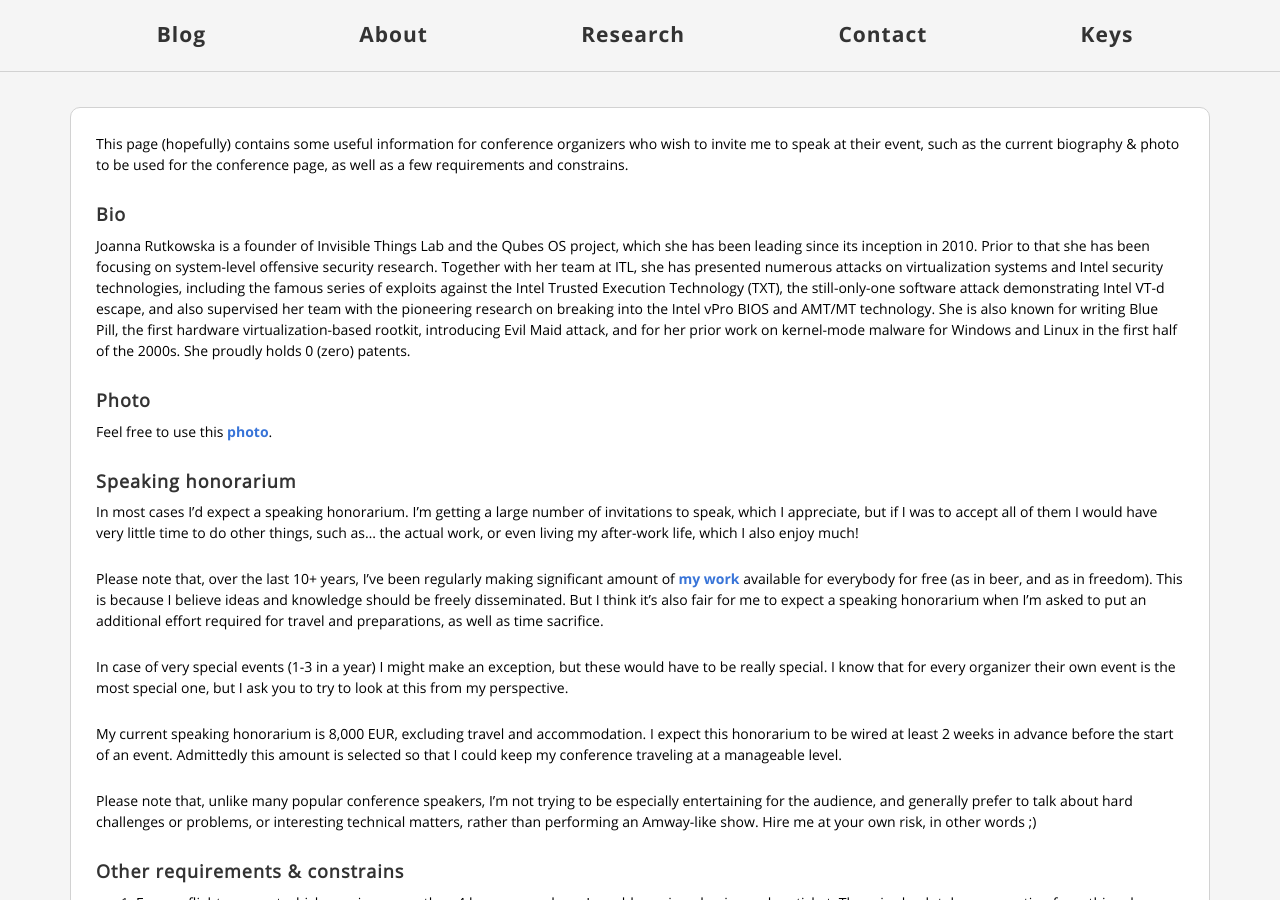
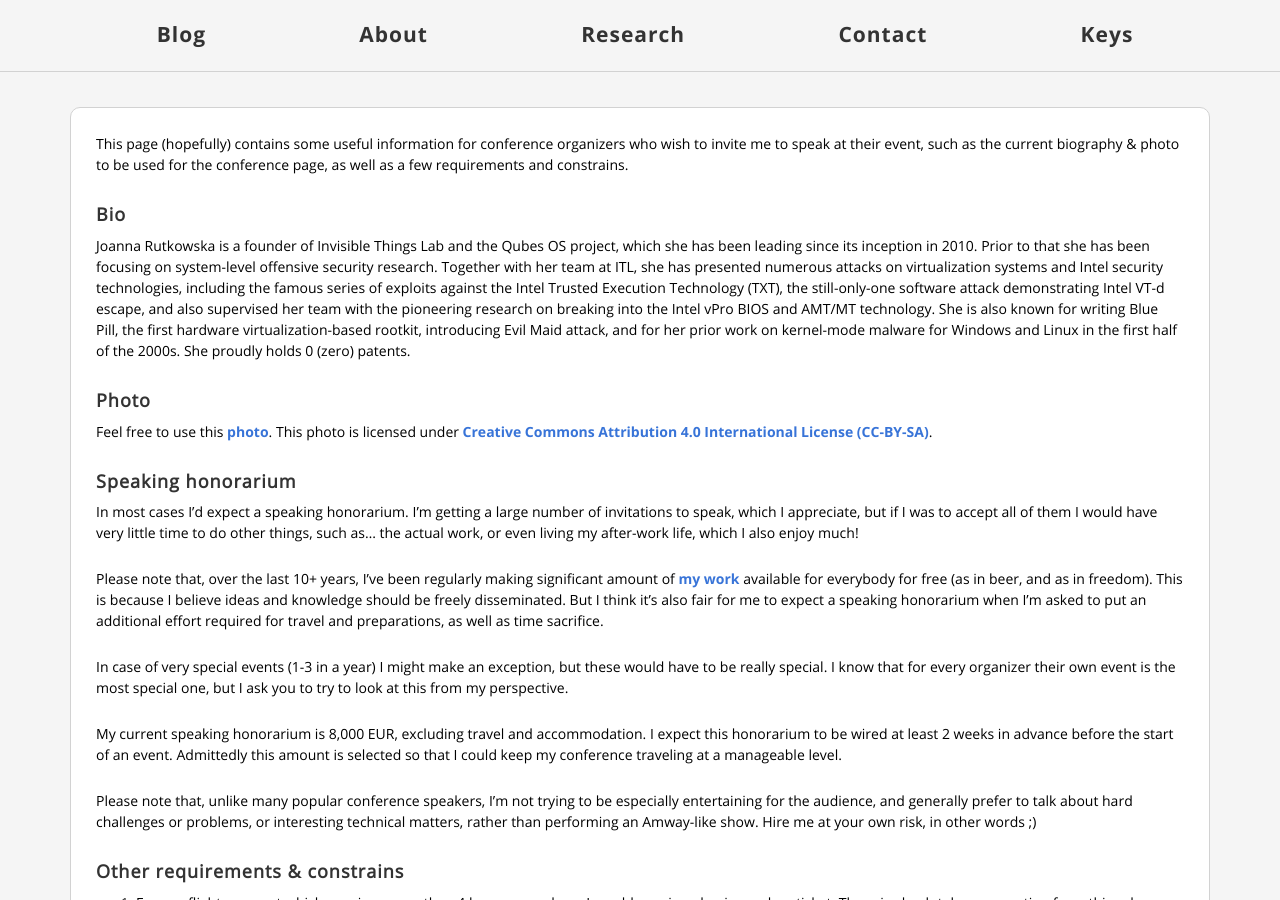
Before and after one commit to rootkovska/rootkovska.github.io, a Jekyll site: the page built from speaking.md, in a window 1280 px wide and 900 px high. Built offline with Jekyll 4.4.1, drawn with Linux system fonts in a browser that asks for light colours.

Commit message:
Add licensing information for the bio photo to allow its use on Wikipedia.

```diff
--- a/speaking.md
+++ b/speaking.md
@@ -28,7 +28,8 @@ malware for Windows and Linux in the first half of the 2000s. She proudly holds
 Photo
 ------
 
-Feel free to use this [photo](/resources/joanna.jpg).
+Feel free to use this [photo](/resources/joanna.jpg). This photo is licensed under [Creative Commons Attribution 4.0 International License (CC-BY-SA)](https://creativecommons.org/licenses/by-sa/4.0/).
+
 
 
 Speaking honorarium
```
